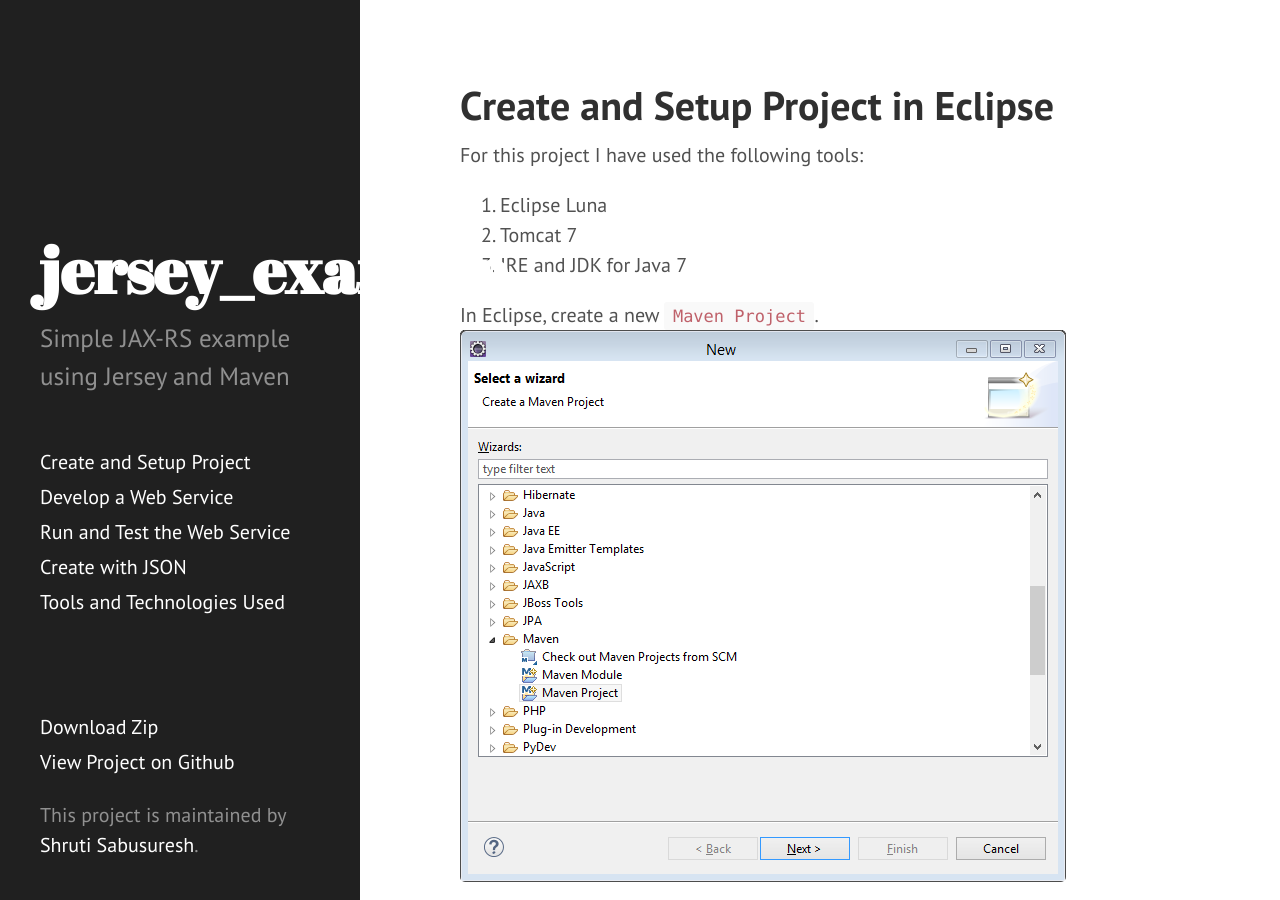
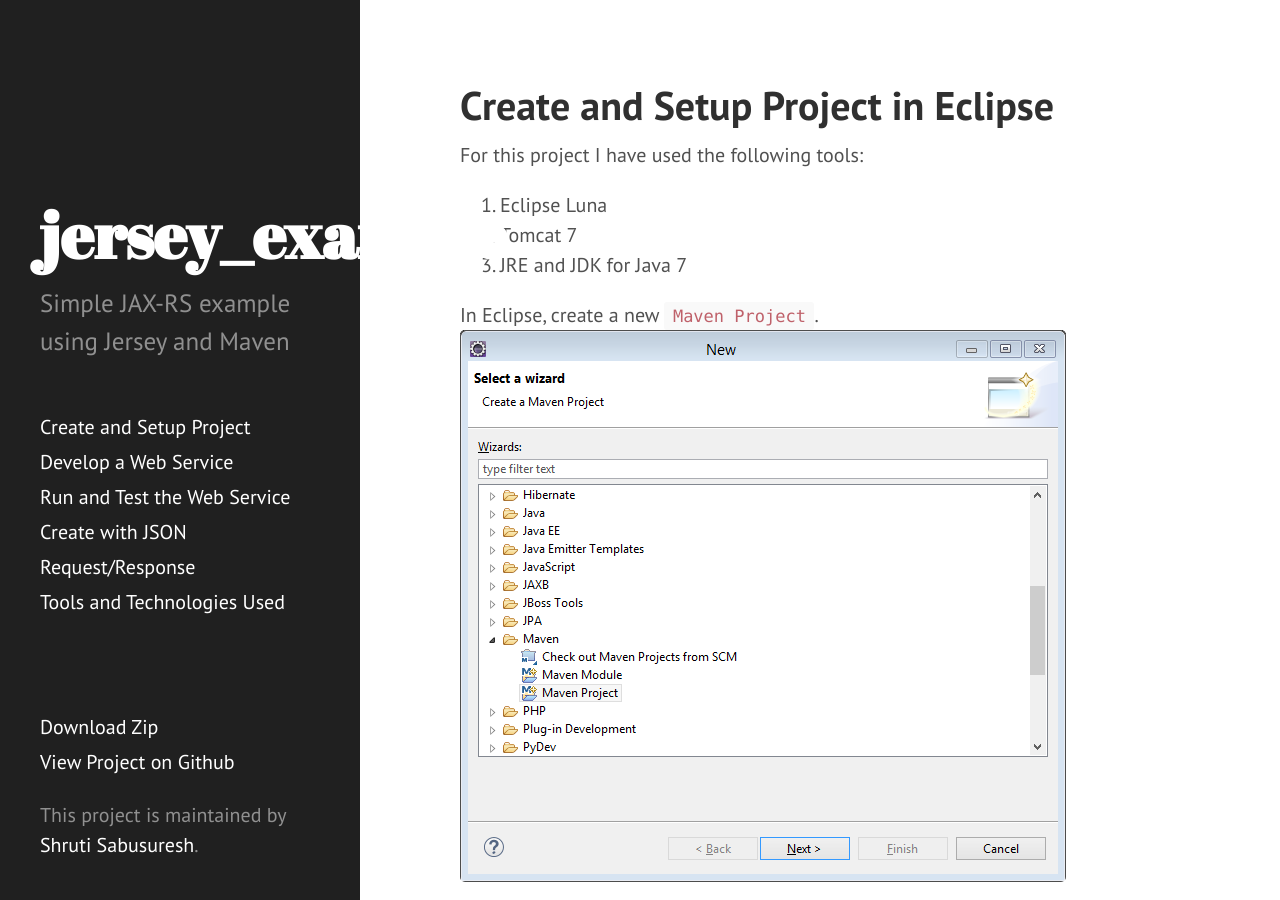
Before and after one commit to ss37/jersey_example, a Jekyll site: the page built from index.html, in a window 1280 px wide and 900 px high. Built offline with Jekyll 4.4.1, drawn with Linux system fonts in a browser that asks for light colours; Markdown is read by kramdown in place of the engine named in the settings; the list of posts is cut into pages by our own code.

Commit message:
updating

```diff
--- a/_includes/sidebar.html
+++ b/_includes/sidebar.html
@@ -14,8 +14,8 @@
       <a class="sidebar-nav-item" href="#Create and Setup Project in Eclipse">Create and Setup Project</a>
       <a class="sidebar-nav-item" href="#Develop a Web Service">Develop a Web Service</a>
       <a class="sidebar-nav-item" href="#Run and Test the Web Service">Run and Test the Web Service</a>
-	  <a class="sidebar-nav-item" href="#Create Web Service with JSON Request/Response">Create with JSON</a>
-	  <a class="sidebar-nav-item" href="#Technologies Used">Tools and Technologies Used</a>
+	  <a class="sidebar-nav-item" href="#Create Web Service with JSON Request/Response">Create with JSON Request/Response</a>
+	  <a class="sidebar-nav-item" href="#Tools and Technologies Used">Tools and Technologies Used</a>
       <br /><br /><br />
       <a class="sidebar-nav-item" href="{{ site.github.repo }}/zipball/master">Download Zip</a>
       <a class="sidebar-nav-item" href="{{ site.github.repo }}">View Project on Github</a>
```
